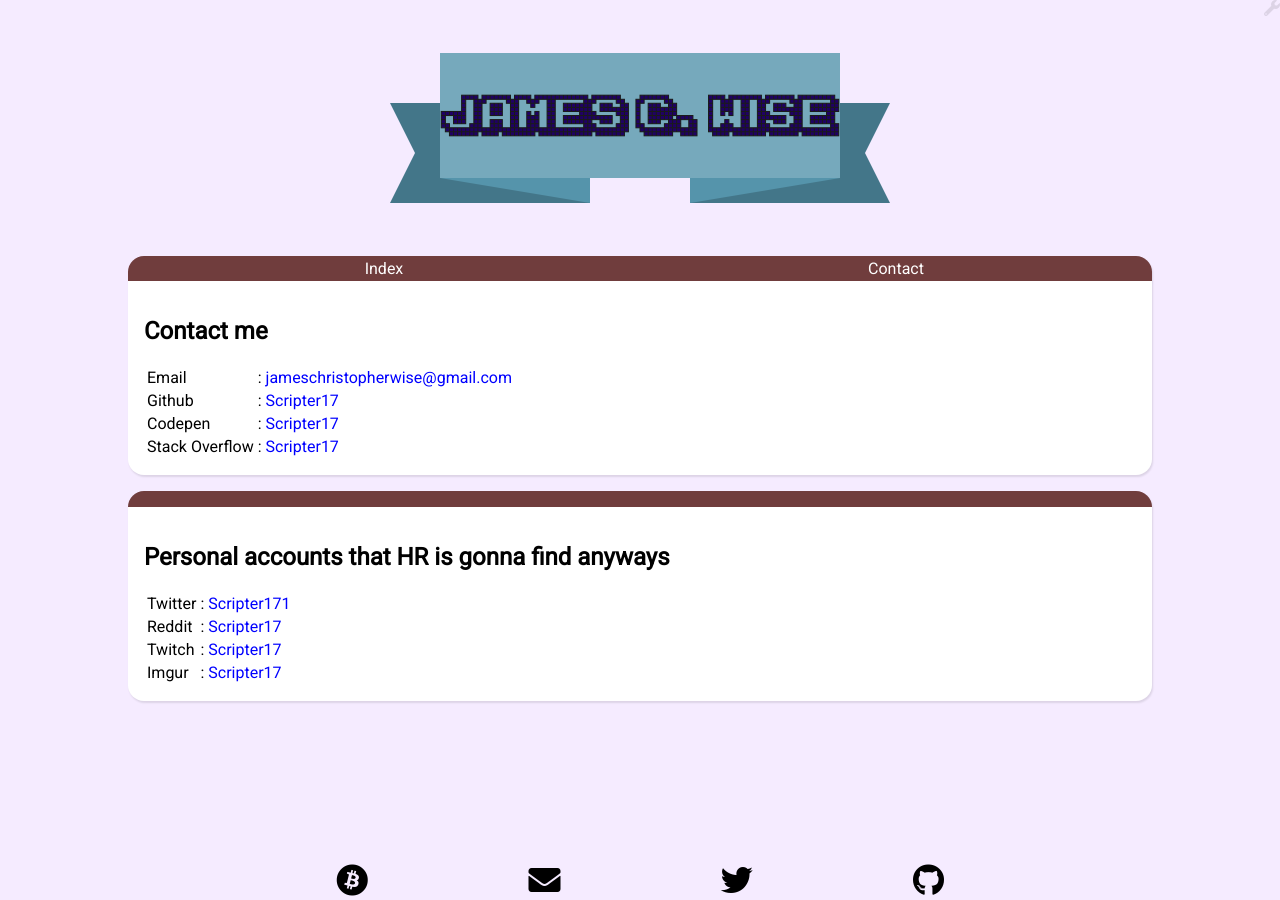
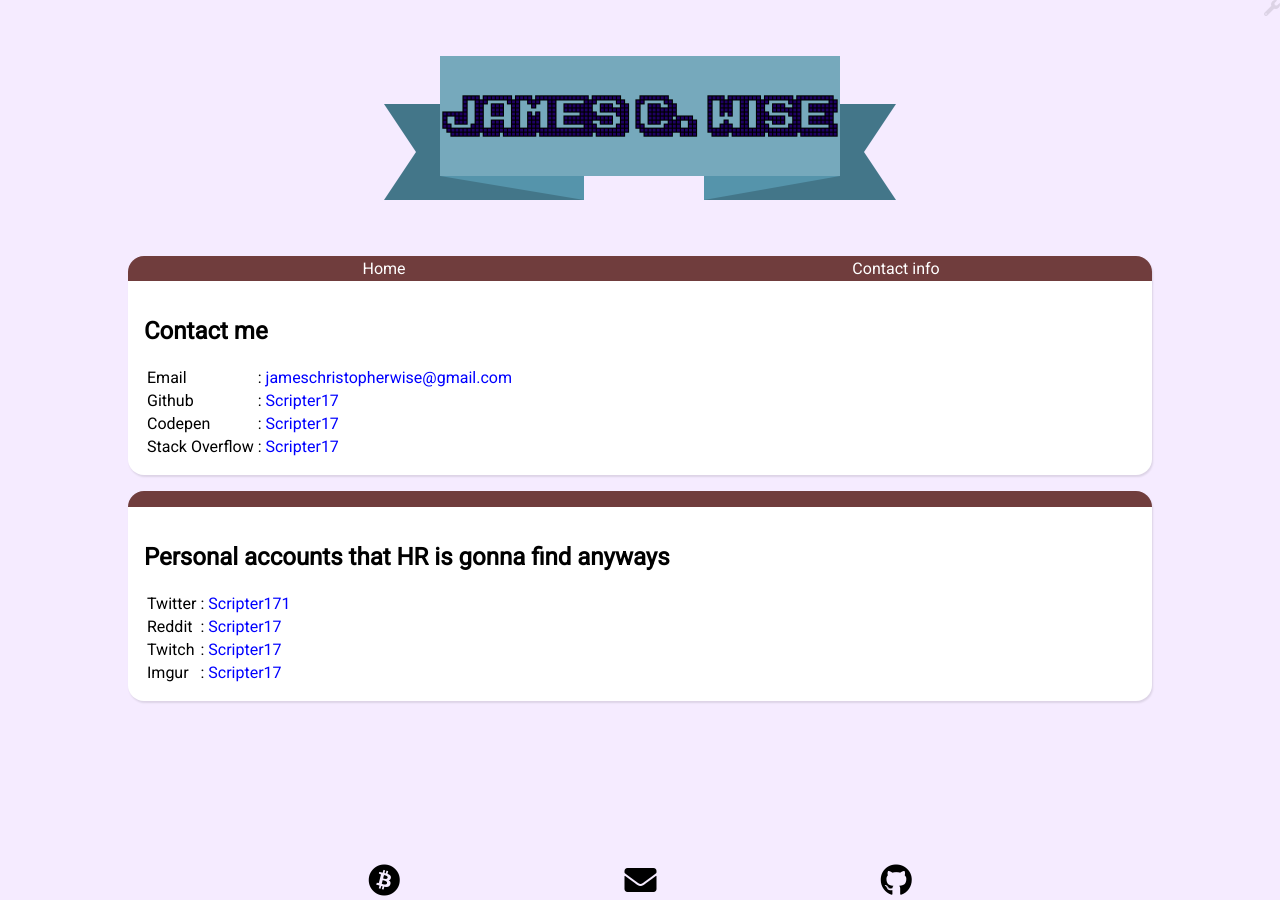
Before and after one commit to Scripter17/Scripter17.github.io, a Jekyll site: the page built from _posts/1970-01-01-contact.html, in a window 1280 px wide. Built offline with Jekyll 4.4.1, drawn with Linux system fonts in a browser that asks for light colours; nearby versions of some CDN libraries.

Commit message:
Recreated the header SVG after 2 years of not having it, and fixed some CSS Jekyll

```diff
--- a/_layouts/page.html
+++ b/_layouts/page.html
@@ -8,16 +8,16 @@
 	<meta name="author" content="James C. Wise">
 	<title>James Wise's Website | {{ page.html-title }}</title>
 	<link rel="shortcut icon" type="image/ico" href="/resources/icon.ico">
-	<link rel="stylesheet" href="/resources/main.css">
-	<script src="/resources/main.js"></script>
+	<link rel="stylesheet" href="resources/main.css">
+	<script src="resources/main.js"></script>
 </head>
 <body>
 <span id="debug" onclick="document.body.classList.toggle('debug')"><i class="fa fa-wrench"></i></span>
 
-<img src="/resources/header.png" id="header" class="h-center">
+<img src="resources/header.png" id="header" class="h-center">
 <div id="navigation" class="h-center">
 	{% for post in site.posts %}
-        <a href="{{ post.url }}">{{ post.title }}</a>
+        <a href="{{ post.url }}">{{ post.html-title }}</a>
 	{% endfor %}
 </div>
 {{ content }}
@@ -25,7 +25,7 @@
 	<span id="footer-links" class="h-center">
 		<a href="bitcoin:bc1qqms0x03ugq348j5gvgv6vkn76hjs7n5tm8pwk7"><i class="fab fa-bitcoin"></i></a>
 		<a href="mailto:jameschristopherwise@gmail.com"><i class="fa fa-envelope"></i></a>
-		<a href="https://twitter.com/Scripter171" target="_blank"><i class="fab fa-twitter"></i></a>
+		<!--<a href="https://twitter.com/Scripter171" target="_blank"><i class="fab fa-twitter"></i></a>-->
 		<a href="https://github.com/Scripter17/Scripter17.github.io" target="_blank"><i class="fab fa-github"></i></a>
 	</span>
 </div>
--- a/_posts/1970-01-01-index.html
+++ b/_posts/1970-01-01-index.html
@@ -16,7 +16,7 @@
 		<li><a href="https://github.com/Scripter17/news-clicker" target="_blank">News Clicker</a>, an idle game I'm making for one of my classes that is also commentary about current trends in news</li>
 		<li><a href="https://github.com/Scripter17/browser-elements" target="_blank">Browser elements</a>, and old JavaScript library that, if I get around to cleaning and updating it, will be a helpful lightweight solution to displaying parts of a website only on specific web browsers</li>
 		<li><a href="https://github.com/Scripter17/jwBulkDOM" target="_blank">jwBulkDOM</a>, an admittedly less helpful library for applying things like CSS styles to multiple elements at once without needing to write a for loop</li>
-		<li><a href="https://github.com/Scripter17/discord-bots" target="_blank">discord-bots</a>. It says that it has more than one bot, but I'm only using Senko-bot right now</li>
+		<li><a href="https://github.com/Scripter17/discord-bots" target="_blank">discord-bots</a>. The name says that it has more than one bot, but I'm only using Senko-bot right now</li>
 	</ul>
 </div>
 <div class="content h-center" id="skills">
--- a/resources/main.css
+++ b/resources/main.css
@@ -15,10 +15,11 @@
 html, body{background-color:var(--body-bg);}
 body{
 	margin:0 0 4em;
+	font-size:16px;
+	font-family: 'Roboto', Times New Roman, Arial, sans-serif;
+	text-align:justify;
 	color:var(--text-col);
-	font-family: 'Roboto', Times New Roman, Arial, sans-serif;
-	font-size:16px;
-	text-align:justify;
+	word-break:break-word;
 }
 /* Global stuff */
 .h-center{
@@ -36,6 +37,7 @@
 #header{
 	display: block;
 	max-width:var(--content-width);
+	max-height:256px;
 }
 /* Navigation stuff */
 #navigation{
@@ -48,24 +50,24 @@
 }
 #navigation a{
 	flex:1 0 calc(50% - 0.4em);
+	transition:background-color 0.1s ease-in-out;
 	padding:0.2em;
 	padding-bottom: 0;
+	background-color:var(--nav-bg);
+	text-align:center;
 	color:white;
-	text-align:center;
-	background-color:var(--nav-bg);
-	transition:background-color 0.2s ease-in-out;
 }
 #navigation a:active{
 	background-color:var(--nav-bg-hov);
 }
 /* Content stuff */
 .content{
+	margin-bottom:1em;
+	box-shadow:1px 2px 2px rgba(0,0,0,0.1);
+	border-radius:1em;
 	width:calc(var(--content-width) - 2em);
 	padding:1em;
-	margin-bottom:1em;
 	background-color:var(--cont-bg);
-	border-radius:1em;
-	box-shadow:1px 2px 2px rgba(0,0,0,0.1);
 }
 .content[id]{border-top:1em solid var(--nav-bg);}
 #navigation + .content{border-radius:0 0 1em 1em;}
```
Also changed, not shown: resources/header.png, resources/header.svg (added), 1 other file.
